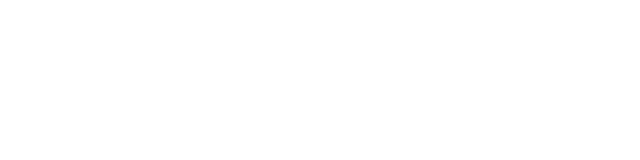
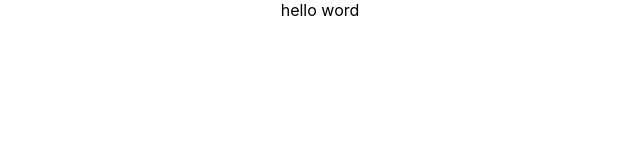
Before and after one commit to WildCodeSchool/toulouse-0919-js-p2-rick_and_morty_universe, a React (Create React App) app: page / in a window 1280 px wide. Shown: the top 160 px of the page, without its empty margins (320-960 px from the left). Built offline with nearby package versions, Linux system fonts and the light colour scheme.

Commit message:
3eme commit

```diff
--- a/src/App.jsx
+++ b/src/App.jsx
@@ -1,9 +1,8 @@
 import React from 'react';
-import logo from './logo.svg';
 import './App.css';
 
 function App() {
-  return <div className="App"></div>;
+  return <div className="App">hello word</div>;
 }
 
 export default App;
```
Also changed, not shown: src/components/component1.jsx (added).
